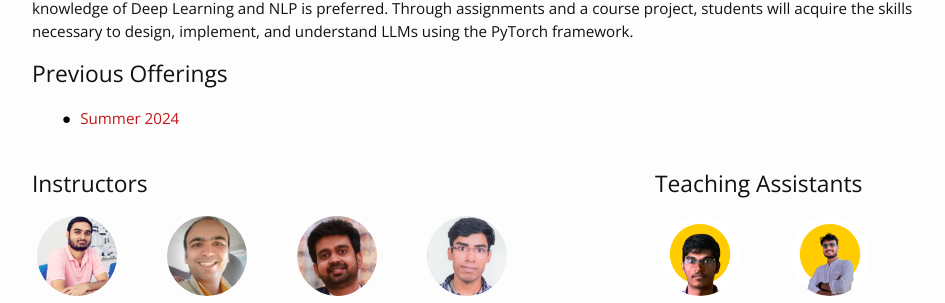
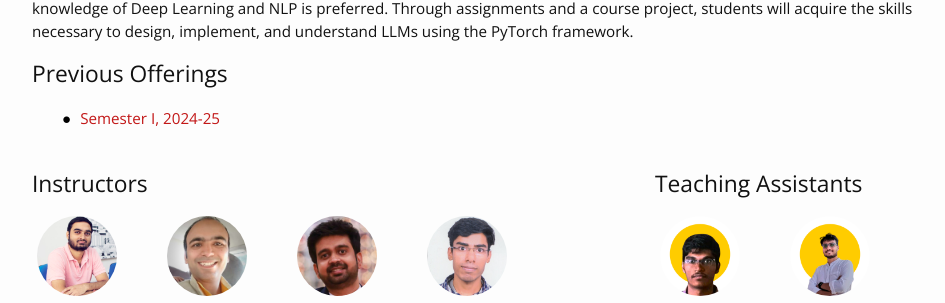
Before and after one commit to lcs2-iitd/ELL8299-2501, a Jekyll site: the page built from index.md, in a window 1280 px wide. Shown: the part 710-1013 px from the top of the page, without its empty margins (163-1108 px from the left). Built offline with Jekyll 4.4.1, drawn with Linux system fonts in a browser that asks for light colours; nearby versions of some CDN libraries.

Commit message:
Update previous_offering.yml

```diff
--- a/_data/previous_offering.yml
+++ b/_data/previous_offering.yml
@@ -1,3 +1,3 @@
 offerings:
-  - title: Summer 2024
+  - title: Semester I, 2024-25
     url: https://lcs2.in/llm2401
```
